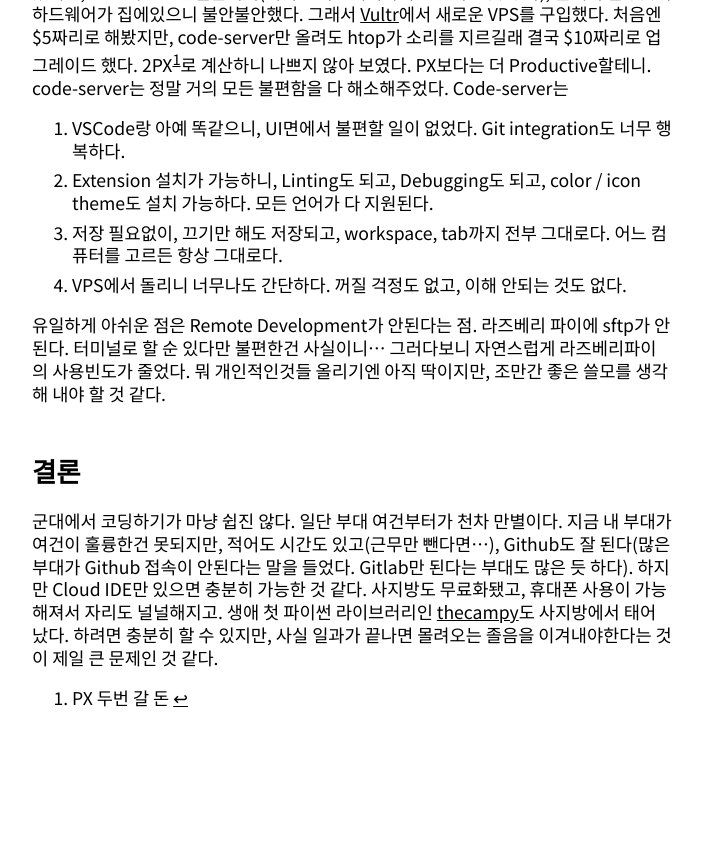
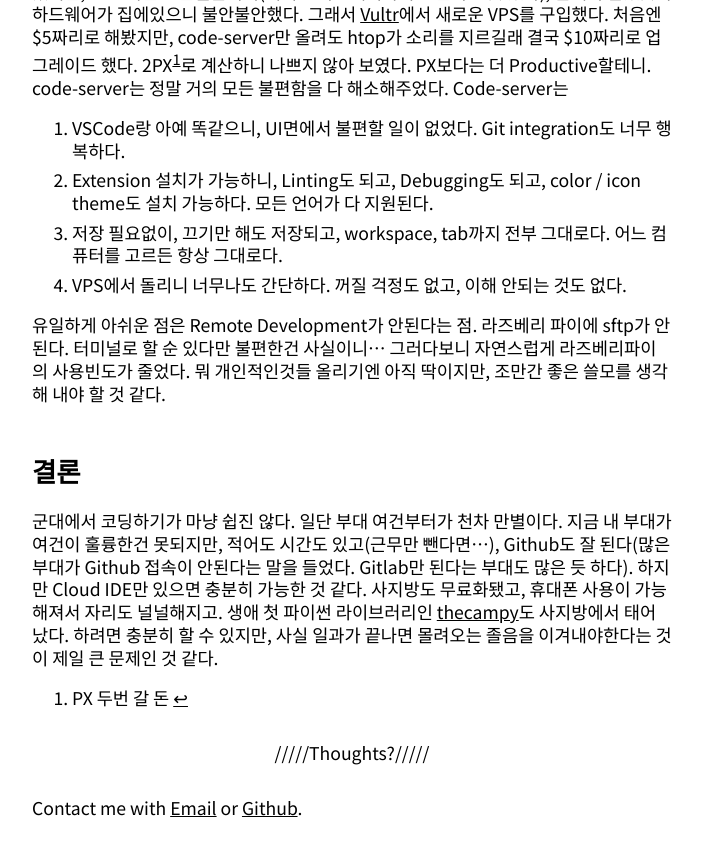
Before and after one commit to lewisleedev/lewisleedev.github.io, a Jekyll site: the page built from _posts/2021-01-08-💻-군대에서-코딩하기-(1).md, in a window 1280 px wide and 900 px high, scrolled down 1485 px. Shown: the top 856 px of the window, without its empty margins (288-990 px from the left). Built offline with Jekyll 4.4.1, drawn with Linux system fonts in a browser that asks for light colours; before the commit the page ends 2277 px from its top, so only the background shows below that.

Commit message:
Update post template

```diff
--- a/_layouts/post.html
+++ b/_layouts/post.html
@@ -13,3 +13,8 @@
 
   {{ content }}
 </article>
+
+<footer>
+  <hr data-content="Thoughts?">
+  <p>Contact me with <a href="mailto:lewislee@lewislee.net">Email</a> or <a href="https://github.com/lewisleedev/lewisleedev.github.io/issues">Github</a>.</p>
+</footer>
```
